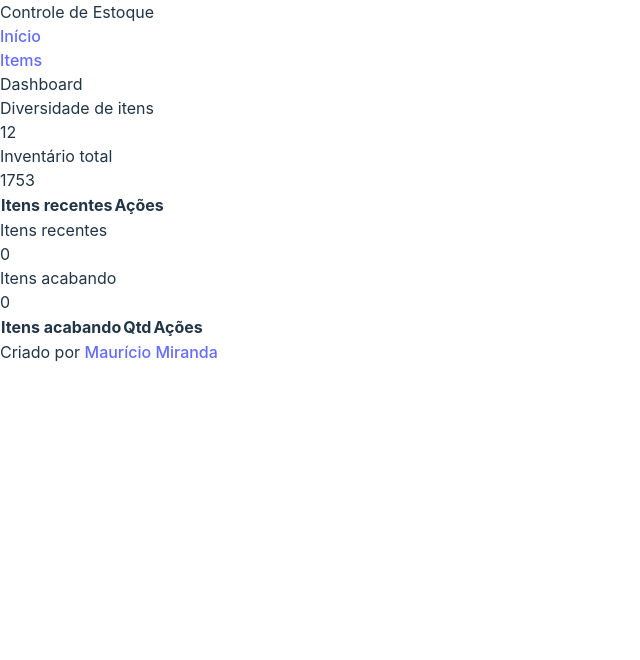
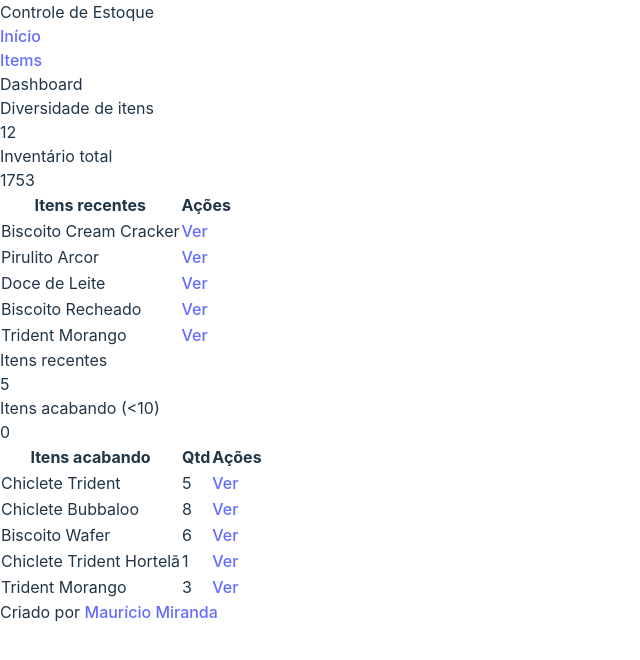
Before and after one commit to mauriciomira1/controle-de-estoque, a React (Vite) app in the folder controle-de-estoque/: page / in a window 1280 px wide. Shown: the top 660 px of the page, without its empty margins (0-640 px from the left). Built offline with nearby package versions, Linux system fonts and the light colour scheme; data requests are answered from the project's data file.

Commit message:
continuando dashboard items

```diff
--- a/controle-de-estoque/src/components/DeleteButton.tsx
+++ b/controle-de-estoque/src/components/DeleteButton.tsx
@@ -3,7 +3,7 @@
 interface DeleteButtonProps {
   itemName: string;
   itemId: number;
-  deleteItem: (itemId: number) => void;
+  deleteItem?: (itemId: number) => void;
 }
 
 const DeleteButton = ({ itemName, itemId }: DeleteButtonProps) => {
--- a/controle-de-estoque/src/pages/dashboard/dashboard.tsx
+++ b/controle-de-estoque/src/pages/dashboard/dashboard.tsx
@@ -18,11 +18,15 @@
 const Dashboard = () => {
   const { items } = useStock();
   const [dataLoaded, setDataLoaded] = useState(false);
-  const listaItemsRecentes: itemsProps[] = [];
-  const listaItemsAcabando: itemsProps[] = [];
-  let total = 0;
-  let quantidadeItemsRecentes = 0;
-  console.log(items);
+  const [listaItemsRecentes, setListaItemsRecentes] = useState<itemsProps[]>(
+    []
+  );
+  const [listaItemsAcabando, setListaItemsAcabando] = useState<itemsProps[]>(
+    []
+  );
+  const [quantidadeItemsRecentes, setQuantidadeItemsRecentes] = useState(0);
+
+  const [total, setTotal] = useState(0);
 
   useEffect(() => {
     if (items && items.length > 0) {
@@ -47,26 +51,31 @@
         const diferencaEmDias: number =
           subtracaoEmMilisegundos / (1000 * 60 * 60 * 24);
         if (diferencaEmDias < 10) listaItemsRecentes.push(item);
-        quantidadeItemsRecentes = Number(listaItemsRecentes.length);
+        setQuantidadeItemsRecentes(Number(listaItemsRecentes.length));
       });
 
-      // Cálculo de itens acabando (se quantidade < 5un)
+      // Cálculo de itens acabando (se quantidade < 10un)
+      let meutotal = 0;
+      items.map((item) => {
+        if (item.quantity < 10) {
+          listaItemsAcabando.push(item);
 
-      items.map((item) => {
-        if (item.quantity < 5) {
-          listaItemsAcabando.push(item);
-          total++;
+          meutotal++;
+          setTotal(meutotal);
         }
       });
     }
+    setListaItemsRecentes(listaItemsRecentes);
+    setListaItemsAcabando(listaItemsAcabando);
+    /*     setQuantidadeItemsRecentes(quantidadeItemsRecentes); */
     setDataLoaded(true);
-  }, [items]);
+    setTotal(total);
+  }, [items, listaItemsAcabando, listaItemsRecentes, total]);
 
   if (!dataLoaded) {
     return <div>Carregando...</div>;
   }
-
-  console.log(total);
+  console.log(listaItemsRecentes);
 
   return (
     <>
@@ -120,12 +129,15 @@
                   title="Itens recentes"
                   quantity={quantidadeItemsRecentes}
                 />
-                <DashboardWindow title="Itens acabando" quantity={total} />
+                <DashboardWindow
+                  title="Itens acabando (<10)"
+                  quantity={total}
+                />
               </div>
               <table className="w-full flex flex-col justify-center">
                 <tbody>
                   <tr className="bg-gray-900 items-center flex pl-2 py-2 rounded font-semibold">
-                    <th className="w-2/4 text-left">Itens acabando</th>
+                    <th className="w-2/4 text-left">Itens acabando </th>
                     <th className="w-1/4">Qtd</th>
                     <th className="w-1/4">Ações</th>
                   </tr>
```
